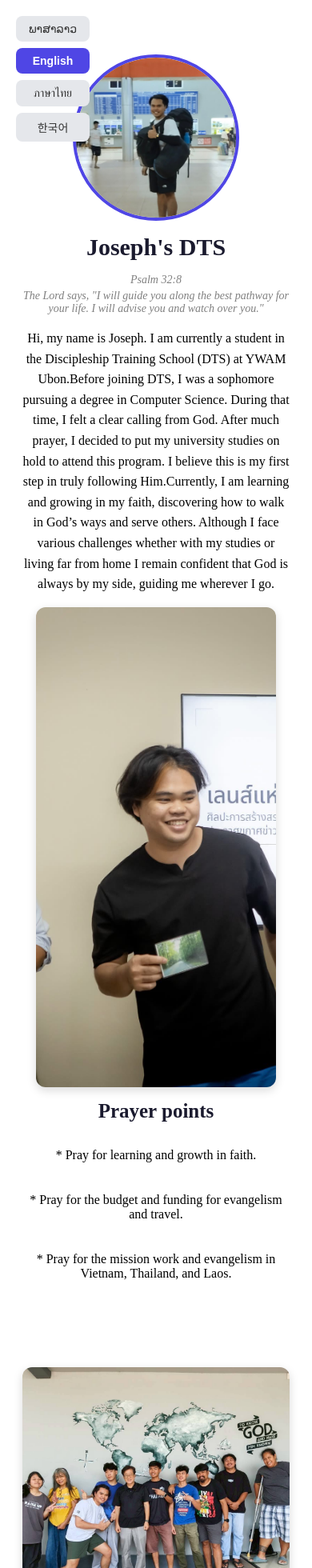
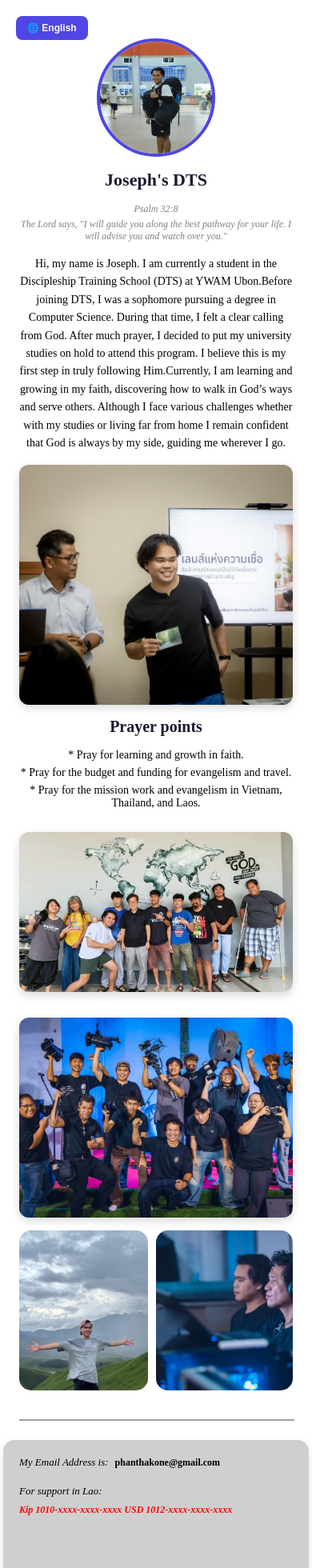
Before and after one commit to zaa220424-boop/Web_DTS, a React (Vite) app: page / in a window 390 px wide. Shown: the top 1960 px of the page at 80% size. Built offline with nearby package versions, Linux system fonts and the light colour scheme.

Commit message:
fix img 1

```diff
--- a/src/App.jsx
+++ b/src/App.jsx
@@ -4,312 +4,222 @@ import heroImg5 from "./assets/xaisombun.jpeg";
 import heroImg2 from "./assets/img_3800z.jpg";
 import translations from "./translations";
 import heroImg4 from "./assets/jone.jpg";
-import heroImg3 from "./assets/carmeraman_0.jpg";
+import heroImg3 from "./assets/yoyo.jpg";
 import heroImg6 from "./assets/zoo.jpg";
 import "./App.css";
 
 function App() {
   const [lang, setLang] = useState("english");
   const [showBtn, setShowBtn] = useState(true);
+  const [showMenu, setShowMenu] = useState(false);
+  const [isMobile, setIsMobile] = useState(window.innerWidth < 480); // ✅ ເພີ່ມ
+
   useEffect(() => {
+    // ✅ ຕິດຕາມຂະໜາດໜ້າຈໍ
+    const handleResize = () => setIsMobile(window.innerWidth < 480);
+    window.addEventListener("resize", handleResize);
+
     const handleScroll = () => {
       if (window.scrollY > 50) {
-        setShowBtn(false); // ເລື່ອນລົງ → ຫາຍ
+        setShowBtn(false);
+        setShowMenu(false);
       } else {
-        setShowBtn(true); // ຢູ່ເທິງ → ສະແດງ
+        setShowBtn(true);
       }
     };
+    window.addEventListener("scroll", handleScroll);
 
-    window.addEventListener("scroll", handleScroll);
-    return () => window.removeEventListener("scroll", handleScroll);
+    return () => {
+      window.removeEventListener("resize", handleResize);
+      window.removeEventListener("scroll", handleScroll);
+    };
   }, []);
+
   return (
     <>
       {/* ປຸ່ມພາສາ */}
-      <div
-        style={{
+      <div style={{
         position: "fixed",
         top: "20px",
         left: "20px",
-          display: "flex",
-          flexDirection: "column",
-          gap: "8px",
         zIndex: 100,
-          opacity: showBtn ? 1 : 0, // ✅ ຊ່ວງຫາຍ
-          transition: "opacity 0.3s ease", // ✅ animation ລຽນ
-          pointerEvents: showBtn ? "auto" : "none", // ✅ ກົດບໍ່ໄດ້ຕອນຫາຍ
+        opacity: showBtn ? 1 : 0,
+        transition: "opacity 0.3s ease",
+        pointerEvents: showBtn ? "auto" : "none",
+      }}>
+        <button
+          onClick={() => setShowMenu(!showMenu)}
+          style={{
+            padding: isMobile ? "8px 14px" : "10px 20px",
+            borderRadius: "8px", border: "none",
+            cursor: "pointer", backgroundColor: "#4f46e5",
+            color: "#fff", fontSize: isMobile ? "12px" : "14px",
+            fontWeight: "bold",
           }}
         >
+          🌐 {translations[lang].language}
+        </button>
+
+        {showMenu && (
+          <div style={{
+            display: "flex", flexDirection: "column", gap: "6px",
+            marginTop: "6px", backgroundColor: "#fff",
+            borderRadius: "8px", padding: "8px",
+            boxShadow: "0 4px 12px rgba(0,0,0,0.15)",
+          }}>
             {Object.keys(translations).map((key) => (
-          <button
-            key={key}
-            onClick={() => setLang(key)}
+              <button key={key}
+                onClick={() => { setLang(key); setShowMenu(false); }}
                 style={{
-              padding: "8px 16px",
-              borderRadius: "8px",
-              border: "none",
-              cursor: "pointer",
-              backgroundColor: lang === key ? "#4f46e5" : "#e5e7eb",
+                  padding: "8px 16px", borderRadius: "8px",
+                  border: "none", cursor: "pointer",
+                  backgroundColor: lang === key ? "#4f46e5" : "#f3f4f6",
                   color: lang === key ? "#fff" : "#333",
                   fontWeight: lang === key ? "bold" : "normal",
-              fontSize: "14px",
-              transition: "all 0.2s",
+                  fontSize: isMobile ? "12px" : "14px",
+                  textAlign: "left",
                 }}
               >
                 {translations[key].language}
               </button>
             ))}
           </div>
+        )}
+      </div>
 
       {/* Content */}
-      <div
-        style={{
-          display: "flex",
-          flexDirection: "column",
+      <div style={{
+        display: "flex", flexDirection: "column",
         alignItems: "center",
-          padding: "40px 20px",
+        padding: isMobile ? "20px 16px 40px" : "40px 20px",
         gap: "16px",
-          maxWidth: "600px", // ✅ ຈຳກັດຄວາມກວ້າງ
-          margin: "0 auto", // ✅ ຈັດກາງທັງໝົດ
-        }}
-      >
+        maxWidth: "600px",
+        margin: "0 auto",
+      }}>
+
         {/* ຮູບໂປຣໄຟລ໌ */}
-        <img
-          src={heroImg}
-          alt="joseph"
-          style={{
-            width: "200px",
-            height: "200px",
-            borderRadius: "50%",
-            objectFit: "cover",
-            border: "4px solid #4f46e5",
-            marginTop: "20px",
-          }}
-        />
+        <img src={heroImg} alt="joseph" style={{
+          width: isMobile ? "140px" : "200px",
+          height: isMobile ? "140px" : "200px",
+          borderRadius: "50%", objectFit: "cover",
+          border: "4px solid #4f46e5", marginTop: "20px",
+        }}/>
 
         {/* ຊື່ */}
-        <h1
-          style={{
-            fontSize: "30px",
-            fontWeight: "bold",
-            margin: 0,
-            color: "#1a1a2e",
-          }}
-        >
+        <h1 style={{
+          fontSize: isMobile ? "22px" : "30px",
+          fontWeight: "bold", margin: 0, color: "#1a1a2e",
+          textAlign: "center",
+        }}>
           {translations[lang].name}
         </h1>
-        <div
-          style={{
-            display: "flex",
-            flexDirection: "column",
-            gap: "4px",
-            textAlign: "center",
-          }}
-        >
-          <p
-            style={{
-              color: "gray",
-              fontStyle: "italic",
-              margin: 0,
-              fontSize: "14px",
-            }}
-          >
+
+        <div style={{ display: "flex", flexDirection: "column", gap: "4px", textAlign: "center" }}>
+          <p style={{ color: "gray", fontStyle: "italic", margin: 0, fontSize: isMobile ? "12px" : "14px" }}>
             {translations[lang].bible}
           </p>
-          <p
-            style={{
-              color: "gray",
-              fontStyle: "italic",
-              margin: 0,
-              fontSize: "14px",
-            }}
-          >
+          <p style={{ color: "gray", fontStyle: "italic", margin: 0, fontSize: isMobile ? "12px" : "14px" }}>
             {translations[lang].bible2}
           </p>
         </div>
+
         {/* bio */}
-        <p
-          style={{
-            fontSize: "16px",
-            textAlign: "center",
-            maxWidth: "450px",
-            color: "#000000",
-            whiteSpace: "pre-line",
-            margin: 0,
-            lineHeight: "1.6",
-          }}
-        >
+        <p style={{
+          fontSize: isMobile ? "14px" : "16px",
+          textAlign: "center", maxWidth: "450px",
+          color: "#000", whiteSpace: "pre-line",
+          margin: 0, lineHeight: "1.6",
+        }}>
           {translations[lang].bio}
         </p>
-        <img
-          src={heroImg2}
-          alt="Xaisombun"
-          style={{
-            width: "90%",
-            height: "600px",
-            objectFit: "cover",
-            borderRadius: "12px",
+
+        {/* ຮູບໃຫຍ່ */}
+        <img src={heroImg2} alt="Xaisombun" style={{
+          width: "100%",
+          height: isMobile ? "300px" : "600px",  // ✅ ນ້ອຍລົງໃນມືຖື
+          objectFit: "cover", borderRadius: "12px",
           boxShadow: "0 4px 12px rgba(0,0,0,0.15)",
-          }}
-        />
-        <p
-          style={{
-            fontSize: "25px",
-            fontWeight: "bold",
-            margin: 0,
-            color: "#1a1a2e",
-          }}
-        >
+        }}/>
+
+        <p style={{ fontSize: isMobile ? "20px" : "25px", fontWeight: "bold", margin: 0, color: "#1a1a2e", textAlign: "center" }}>
           {translations[lang].Prayer}
         </p>
-        <div
-          style={{
-            display: "flex",
-            flexDirection: "column",
-            gap: "6px",
-            textAlign: "center",
-            fontSize: "16px",
-            color: "#000000",
-          }}
-        >
-          <p>{translations[lang].prayerPoints1}</p>
-          <p>{translations[lang].prayerPoints2}</p>
-          <p>{translations[lang].prayerPoints3}</p>
-          <p>{translations[lang].prayerPoints4}</p>
-          <p>{translations[lang].prayerPoints5}</p>
+
+        <div style={{ display: "flex", flexDirection: "column", gap: "6px", textAlign: "center", fontSize: isMobile ? "14px" : "16px", color: "#000" }}>
+          <p style={{ margin: 0 }}>{translations[lang].prayerPoints1}</p>
+          <p style={{ margin: 0 }}>{translations[lang].prayerPoints2}</p>
+          <p style={{ margin: 0 }}>{translations[lang].prayerPoints3}</p>
+          <p style={{ margin: 0 }}>{translations[lang].prayerPoints4}</p>
+          <p style={{ margin: 0 }}>{translations[lang].prayerPoints5}</p>
         </div>
 
-        {/* ຮູບ 2 */}
-        <img
-          src={heroImg4}
-          alt="Joseph1"
-          style={{
+        <img src={heroImg4} alt="Joseph1" style={{
           width: "100%",
-            height: "300px",
-            objectFit: "cover",
-            borderRadius: "12px",
+          height: isMobile ? "200px" : "300px",
+          objectFit: "cover", borderRadius: "12px",
           boxShadow: "0 4px 12px rgba(0,0,0,0.15)",
-          }}
-        />
-        <p
-          style={{
-            color: "black",
-            whiteSpace: "pre-line",
-            margin: "0 auto",
-            lineHeight: "1.6",
-            fontSize: "16px",
-            textAlign: "center",
-          }}
-        >
+        }}/>
+
+        <p style={{
+          color: "black", whiteSpace: "pre-line",
+          margin: "0 auto", lineHeight: "1.6",
+          fontSize: isMobile ? "14px" : "16px", textAlign: "center",
+        }}>
           {translations[lang].Description}
         </p>
-        <img
-          src={heroImg3}
-          alt="Joseph4"
-          style={{
+
+        <img src={heroImg3} alt="Joseph4" style={{
           width: "100%",
-            height: "400px",
-            marginTop: "10px",
-            borderRadius: "12px",
-            objectFit: "cover",
+          height: isMobile ? "250px" : "400px",
+          objectFit: "cover", borderRadius: "12px",
           boxShadow: "0 4px 12px rgba(0,0,0,0.15)",
-          }}
-        />
-        <div
-          style={{
-            display: "flex",
-            flexDirection: "row",
-            gap: "10px",
-            justifyContent: "center",
-          }}
-        >
-          <img
-            src={heroImg5}
-            alt="xaisombun"
-            style={{
+        }}/>
+
+        {/* 2 ຮູບຄຽງກັນ */}
+        <div style={{ display: "flex", flexDirection: "row", gap: "10px", width: "100%" }}>
+          <img src={heroImg5} alt="xaisombun" style={{
             width: "50%",
-              height: "400px",
-              objectFit: "cover",
-              borderRadius: "15px",
-            }}
-          />
-          <img
-            src={heroImg6}
-            alt="z"
-            style={{
+            height: isMobile ? "200px" : "400px",
+            objectFit: "cover", borderRadius: "15px",
+          }}/>
+          <img src={heroImg6} alt="z" style={{
             width: "50%",
-              height: "400px",
-              objectFit: "cover",
-              borderRadius: "15px",
-            }}
-          />
+            height: isMobile ? "200px" : "400px",
+            objectFit: "cover", borderRadius: "15px",
+          }}/>
         </div>
-        {/* ເສັ້ນຂັ້ນ */}
-        <hr
-          style={{
-            width: "100%",
-            border: "1.5px solid #a1a1a1",
-            marginTop: "20px",
-          }}
-        />
-        <div
-          style={{
-            width: "100%",
-            minHeight: "200px",
-            backgroundColor: "#80808061",
-            borderRadius: "14px",
+
+        <hr style={{ width: "100%", border: "1.5px solid #a1a1a1", marginTop: "20px" }}/>
+
+        {/* Contact Box */}
+        <div style={{
+          width: "100%", minHeight: "200px",
+          backgroundColor: "#80808061", borderRadius: "14px",
           boxShadow: "0 4px 12px rgba(0,0,0,0.1)",
-            paddingTop: "50px",
-            paddingLeft: "50px",
-            paddingBottom: "30px",
-          }}
-        >
-          <div
-            style={{
-              display: "flex",
-              flexDirection: "row",
-              gap: "12px",
-              textAlign: "center",
-              alignItems: "center",
-            }}
-          >
-            <p
-              style={{
-                color: "#000000",
-                fontStyle: "italic",
-                marginBottom: "20px",
-                display: "flex",
-                flexDirection: "column",
-                gap: "2px",
-                textAlign: "left",
-                margin: 0,
-                fontSize: "15px",
-              }}
-            >
+          padding: isMobile ? "20px" : "30px 50px",  // ✅ ນ້ອຍລົງໃນມືຖື
+        }}>
+          <div style={{ display: "flex", flexDirection: "row", gap: "8px", alignItems: "center", flexWrap: "wrap" }}>
+            <p style={{ color: "#000", fontStyle: "italic", margin: 0, fontSize: isMobile ? "13px" : "15px" }}>
               {translations[lang].contact}
             </p>
-            <h5 style={{ textAlign: "left", margin: 0 }}>
+            <h5 style={{ margin: 0, fontSize: isMobile ? "12px" : "14px" }}>
               phanthakone@gmail.com
             </h5>
           </div>
-          <div
-            style={{
-              fontSize: "15px",
-             paddingTop: "20px",
-              display: "flex",
-              flexDirection: "row",
-              margin: 0,
-              gap: "50px",
-              fontStyle: "italic",
-              flexWrap: "wrap",
-            }}
-          >
+
+          <div style={{
+            fontSize: isMobile ? "13px" : "15px",
+            paddingTop: "20px", display: "flex",
+            flexDirection: isMobile ? "column" : "row",  // ✅ ມືຖືລຽງລວງຕັ້ງ
+            gap: "8px", fontStyle: "italic", flexWrap: "wrap",
+          }}>
             {translations[lang].suport}
-            <h5 style={{ margin: 0, color: "red" }}>
+            <h5 style={{ margin: 0, color: "red", fontSize: isMobile ? "12px" : "14px" }}>
               Kip 1010-xxxx-xxxx-xxxx USD 1012-xxxx-xxxx-xxxx
             </h5>
           </div>
         </div>
+
       </div>
     </>
   );
--- a/vite.config.js
+++ b/vite.config.js
@@ -3,5 +3,5 @@ import react from '@vitejs/plugin-react'
 
 export default defineConfig({
   plugins: [react()],
-  // ✅ ບໍ່ຕ້ອງມີ base ສຳລັບ Vercel
+  // ບໍ່ຕ້ອງມີ base ສຳລັບ Vercel
 })
```
Also changed, not shown: src/assets/carmeraman_0.jpg (added). Lines whose indentation alone changed are shown as unchanged.
